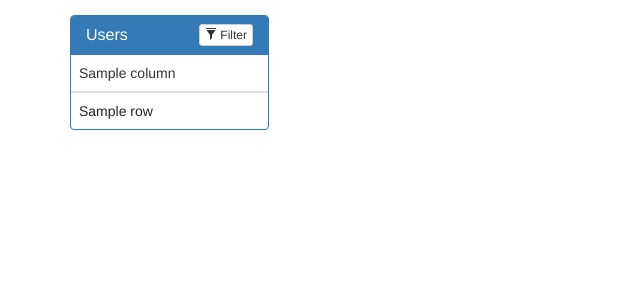
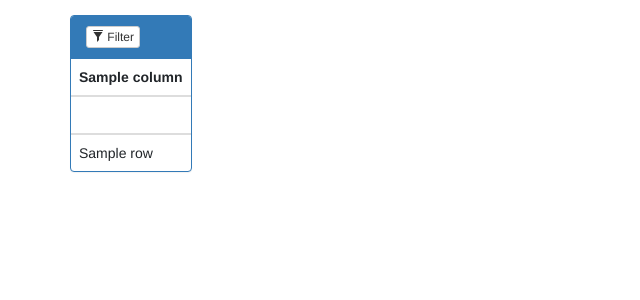
Before and after one commit to FairyOnIce/daycare, a Flask app: template templates/list.html in a window 1280 px wide. Shown: the top 300 px of the page, without its empty margins (0-640 px from the left). Run offline with Flask 2, Linux system fonts and the light colour scheme; the template is opened without the code that fills it: most values are stand-ins (such as "Sample title", 1, 10 or a date in 2020); some libraries are stand-ins or nearby versions.

Commit message:
improve looking

```diff
--- a/static/css/main.css
+++ b/static/css/main.css
@@ -21,3 +21,11 @@
 .filterable .filters input[disabled]:-ms-input-placeholder {
     color: #333;
 }
+
+table td
+{
+  table-layout:fixed;
+  width:120px;
+  overflow:hidden;
+  word-wrap:break-word;
+}
--- a/templates/layout.html
+++ b/templates/layout.html
@@ -63,6 +63,7 @@
       });
   });
 
+
 </script>
 </body>
 </html>
--- a/templates/list.html
+++ b/templates/list.html
@@ -4,18 +4,22 @@
     <div class="row">
         <div class="panel panel-primary filterable">
             <div class="panel-heading">
-                <h3 class="panel-title">Users</h3>
-                <div class="pull-right">
-                    <button class="btn btn-default btn-xs btn-filter"><span class="glyphicon glyphicon-filter"></span>
-                        Filter
-                    </button>
-                </div>
+
+                <button class="btn btn-default btn-xs btn-filter"><span class="glyphicon glyphicon-filter"></span>
+                    Filter
+                </button>
+
             </div>
             <table class="table">
                 <thead>
+                <tr>
+                    {% for column in column_names %}
+                    <th>{{column}}</th>
+                    {% endfor %}
+                </tr>
                 <tr class="filters">
                     {% for column in column_names %}
-                    <th><input type="text" class="form-control" placeholder="{{column}}" disabled></th>
+                    <th><input type="text" class="form-control" placeholder="" disabled></th>
                     {% endfor %}
                 </tr>
                 </thead>
```
